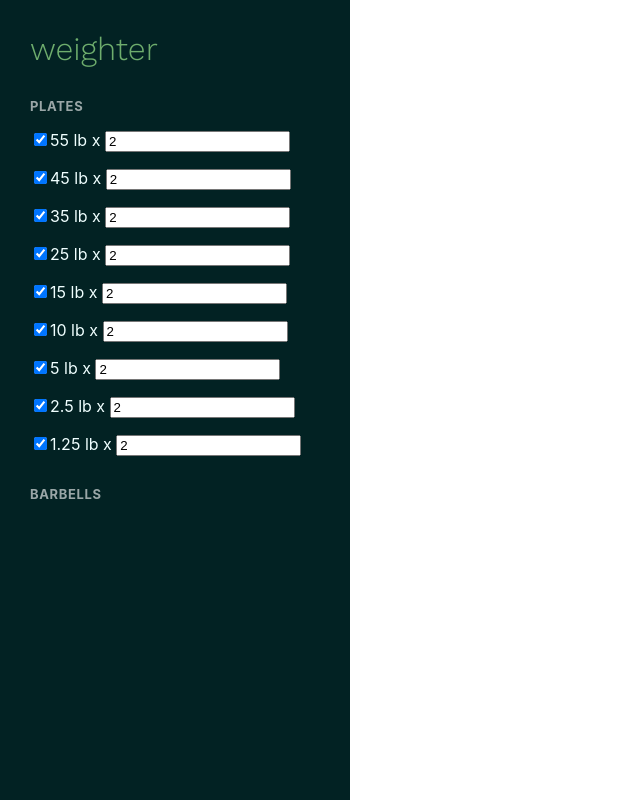
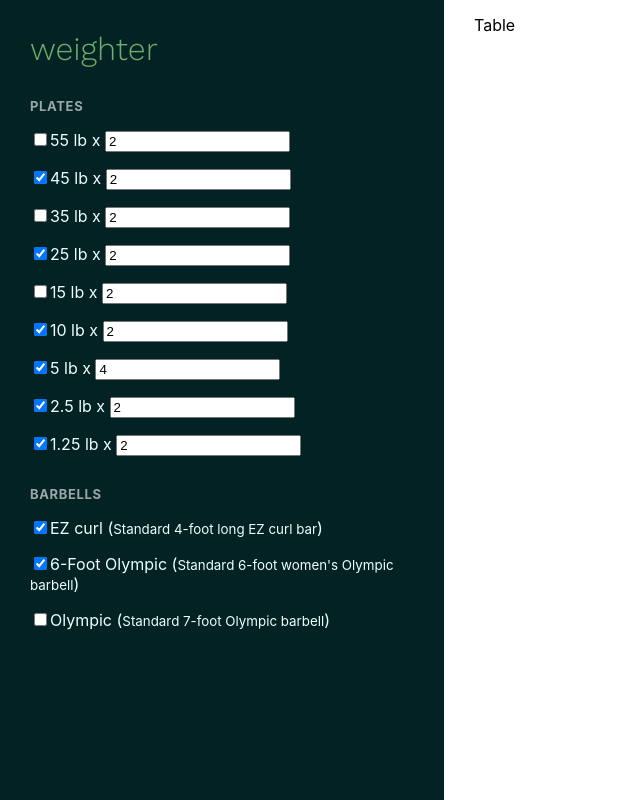
Before and after one commit to lstanard/weighter, a React (Create React App) app: page / in a window 1280 px wide. Shown: the whole page, without its empty margins (0-640 px from the left). Built offline with nearby package versions, Linux system fonts and the light colour scheme.

Commit message:
Sort of fixed issue with plate quantity input, added initial type and component for barbell selection, started ResultsTable component

```diff
--- a/src/App.tsx
+++ b/src/App.tsx
@@ -1,14 +1,38 @@
-import React, { useState } from "react";
+import React, { ReactElement, useState } from "react";
 
 import EquipmentPanel from "./components/EquipmentPanel/EquipmentPanel";
-import { Plate } from "./types";
+import ResultsTable from "./components/ResultsTable";
+import { Plate, Barbell } from "./types";
 
-function App() {
+function App(): ReactElement {
+  const [barbells, setBarbells] = useState<Barbell[]>([
+    {
+      weight: 17,
+      name: "EZ curl",
+      selected: true,
+      length: 48,
+      description: "Standard 4-foot long EZ curl bar",
+    },
+    {
+      weight: 33,
+      name: "6-Foot Olympic",
+      selected: true,
+      length: 72,
+      description: "Standard 6-foot women's Olympic barbell",
+    },
+    {
+      weight: 44,
+      name: "Olympic",
+      selected: false,
+      length: 84,
+      description: "Standard 7-foot Olympic barbell",
+    },
+  ]);
   const [plates, setPlates] = useState<Plate[]>([
     {
       weight: 55,
       quantity: 2,
-      selected: true,
+      selected: false,
     },
     {
       weight: 45,
@@ -18,7 +42,7 @@ function App() {
     {
       weight: 35,
       quantity: 2,
-      selected: true,
+      selected: false,
     },
     {
       weight: 25,
@@ -28,7 +52,7 @@ function App() {
     {
       weight: 15,
       quantity: 2,
-      selected: true,
+      selected: false,
     },
     {
       weight: 10,
@@ -37,7 +61,7 @@ function App() {
     },
     {
       weight: 5,
-      quantity: 2,
+      quantity: 4,
       selected: true,
     },
     {
@@ -55,7 +79,13 @@ function App() {
   return (
     <>
       <div className="main">
-        <EquipmentPanel plates={plates} updatePlates={setPlates} />
+        <EquipmentPanel
+          plates={plates}
+          barbells={barbells}
+          updatePlates={setPlates}
+          updateBarbells={setBarbells}
+        />
+        <ResultsTable plates={plates} />
       </div>
     </>
   );
--- a/src/components/EquipmentPanel/Barbells.tsx
+++ b/src/components/EquipmentPanel/Barbells.tsx
@@ -1,11 +1,51 @@
-import React from "react";
+import React, { ReactElement } from "react";
+import { Barbell } from "../../types";
+import { EquipmentPanelProps } from "./EquipmentPanel";
 
-const Barbells = () => {
+export interface BarbellsProps
+  extends Pick<EquipmentPanelProps, "barbells" | "updateBarbells"> {}
+
+const Barbells = ({
+  barbells,
+  updateBarbells,
+}: BarbellsProps): ReactElement => {
+  const handleBarbellSelection = (barbell: Barbell) => {
+    updateBarbells(
+      barbells.map((b: Barbell) => {
+        if (b.name !== barbell.name) {
+          return b;
+        }
+        return {
+          ...b,
+          selected: !barbell.selected,
+        };
+      })
+    );
+  };
+
+  const barbellOptions = barbells.map((barbell) => {
+    const barbellKey = `barbell-${barbell.name}`;
+    return (
+      <p key={barbellKey}>
+        <input
+          id={barbellKey}
+          type="checkbox"
+          checked={barbell.selected}
+          onChange={() => handleBarbellSelection(barbell)}
+        />
+        <label htmlFor={barbellKey}>
+          {barbell.name} (<small>{barbell.description}</small>)
+        </label>
+      </p>
+    );
+  });
+
   return (
     <>
       <header>
         <h3>Barbells</h3>
       </header>
+      {barbellOptions}
     </>
   );
 };
--- a/src/components/EquipmentPanel/EquipmentPanel.tsx
+++ b/src/components/EquipmentPanel/EquipmentPanel.tsx
@@ -2,16 +2,20 @@ import React, { Dispatch, ReactElement, SetStateAction } from "react";
 
 import Plates from "./Plates";
 import Barbells from "./Barbells";
-import { Plate } from "../../types";
+import { Barbell, Plate } from "../../types";
 
 export interface EquipmentPanelProps {
   plates: Plate[];
+  barbells: Barbell[];
   updatePlates: Dispatch<SetStateAction<Plate[]>>;
+  updateBarbells: Dispatch<SetStateAction<Barbell[]>>;
 }
 
 const EquipmentPanel = ({
   plates,
+  barbells,
   updatePlates,
+  updateBarbells,
 }: EquipmentPanelProps): ReactElement => {
   return (
     <div className="equipment-panel">
@@ -23,7 +27,7 @@ const EquipmentPanel = ({
       <section>
         <form>
           <Plates plates={plates} updatePlates={updatePlates} />
-          <Barbells />
+          <Barbells barbells={barbells} updateBarbells={updateBarbells} />
         </form>
       </section>
     </div>
--- a/src/components/EquipmentPanel/Plates.tsx
+++ b/src/components/EquipmentPanel/Plates.tsx
@@ -5,7 +5,8 @@ import { EquipmentPanelProps } from "./EquipmentPanel";
 
 import styles from "./Plates.module.scss";
 
-export interface PlatesProps extends EquipmentPanelProps {}
+export interface PlatesProps
+  extends Pick<EquipmentPanelProps, "plates" | "updatePlates"> {}
 
 const Plates = ({ plates, updatePlates }: PlatesProps): ReactElement => {
   const handlePlateSelection = (plate: Plate) => {
@@ -33,7 +34,10 @@ const Plates = ({ plates, updatePlates }: PlatesProps): ReactElement => {
         }
         return {
           ...p,
-          quantity: event.currentTarget.value,
+          quantity: event.currentTarget.value
+            ? // eslint-disable-next-line radix
+              parseInt(event.currentTarget.value)
+            : "",
         };
       })
     );
@@ -49,12 +53,12 @@ const Plates = ({ plates, updatePlates }: PlatesProps): ReactElement => {
           checked={plate.selected}
           onChange={() => handlePlateSelection(plate)}
         />
-        <label htmlFor={`${plateKey}-qty`}>{plate.weight} lb</label> x&nbsp;
+        <label htmlFor={plateKey}>{plate.weight} lb</label> x&nbsp;
         <input
           id={`${plateKey}-qty`}
           name={`${plateKey}-qty`}
           type="text"
-          value={plate.quantity}
+          value={plate.quantity.toString()}
           onChange={(event) => handlePlateQtyChange(event, plate)}
         />
       </p>
--- /dev/null
+++ b/src/components/ResultsTable/ResultsTable.tsx
@@ -0,0 +1,22 @@
+import React, { ReactElement } from "react";
+
+import { Plate } from "../../types";
+
+export interface ResultsTableProps {
+  plates: Plate[];
+}
+
+// eslint-disable-next-line no-unused-vars
+const ResultsTable = ({ plates }: ResultsTableProps): ReactElement => {
+  /**
+   * Generate all possible combination of plates:
+   * - should probably get barbell data in here first
+   * - check that number of plates is even, can't add odd number
+   * - start from heaviest and move towards lightest
+   * - figure out what the data should look like
+   */
+
+  return <div className="results-table-container">Table</div>;
+};
+
+export default ResultsTable;
--- /dev/null
+++ b/src/components/ResultsTable/index.ts
@@ -0,0 +1 @@
+export { default } from "./ResultsTable";
--- a/src/styles.scss
+++ b/src/styles.scss
@@ -44,7 +44,8 @@ h3 {
 .main {
   display: flex;
   flex-direction: row;
-  height: 100vh;
+  height: 100%;
+  min-height: 100vh;
 }
 
 .header {
@@ -62,4 +63,8 @@ h3 {
   min-width: 290px;
 }
 
+.results-table-container {
+  padding: 15px 30px;
+}
+
 // END TEMP STYLES
```
Also changed, not shown: src/types.ts (+34 -2 lines).
